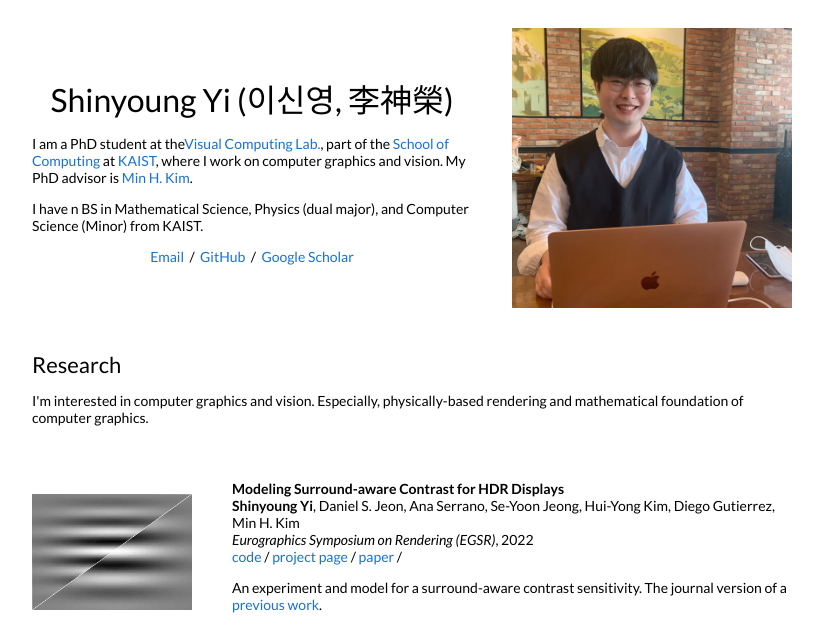
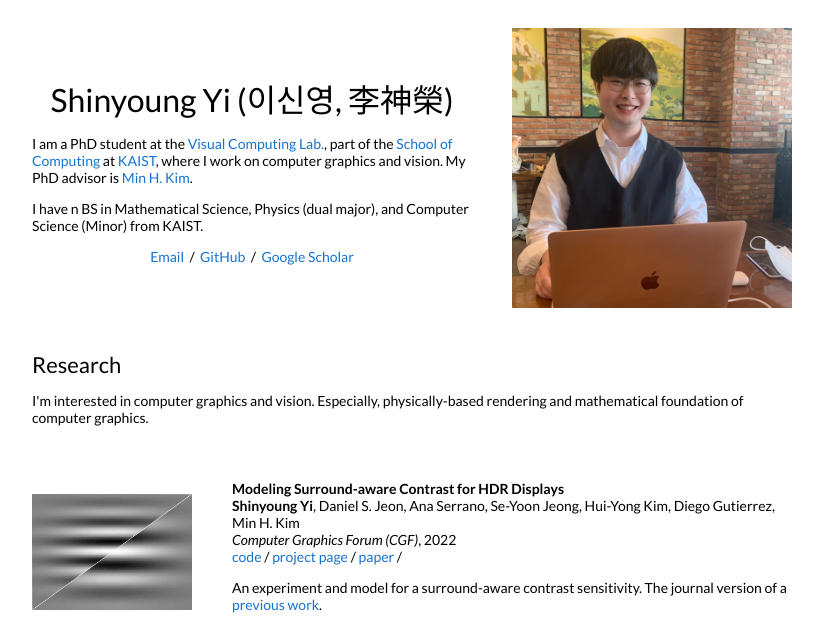
Before and after one commit to shinyoung-yi/shinyoung-yi.github.io, a Jekyll site: the page built from _posts/2022-01-01-surroundaware.markdown, in a window 1280 px wide. Shown: the top 637 px of the page, without its empty margins (228-1051 px from the left). Built offline with Jekyll 4.4.1, drawn with Linux system fonts in a browser that asks for light colours.

Commit message:
typo fix

```diff
--- a/_layouts/default.html
+++ b/_layouts/default.html
@@ -34,7 +34,7 @@
               <h1>
                 Shinyoung Yi (이신영, 李神榮)
               </h1>
-              <p>I am a PhD student at the<a href="https://vclab.kaist.ac.kr/">Visual Computing Lab.</a>, part of the <a href="https://cs.kaist.ac.kr/">School of Computing</a> at <a href="https://www.kaist.ac.kr/">KAIST</a>, where I work on computer graphics and vision. My PhD advisor is <a href="https://vclab.kaist.ac.kr/minhkim/index.html">Min H. Kim</a>.
+              <p>I am a PhD student at the <a href="https://vclab.kaist.ac.kr/">Visual Computing Lab.</a>, part of the <a href="https://cs.kaist.ac.kr/">School of Computing</a> at <a href="https://www.kaist.ac.kr/">KAIST</a>, where I work on computer graphics and vision. My PhD advisor is <a href="https://vclab.kaist.ac.kr/minhkim/index.html">Min H. Kim</a>.
               </p>
               <!-- <p>
                 Texttext
--- a/_posts/2022-01-01-surroundaware.markdown
+++ b/_posts/2022-01-01-surroundaware.markdown
@@ -6,7 +6,7 @@ image: /images/2022-surroundaware.jpg
 categories: research
 author: "Shinyoung Yi"
 authors: "<strong>Shinyoung Yi</strong>, Daniel S. Jeon, Ana Serrano, Se-Yoon Jeong, Hui-Yong Kim, Diego Gutierrez, Min H. Kim"
-venue: Eurographics Symposium on Rendering (EGSR)
+venue: Computer Graphics Forum (CGF)
 projectpage: https://vclab.kaist.ac.kr/cgf2022/index.html
 paper: https://vclab.kaist.ac.kr/cgf2022/CGF22-paper-errata-fix.pdf
 code: https://github.com/KAIST-VCLAB/hdr-sa-csf
```
